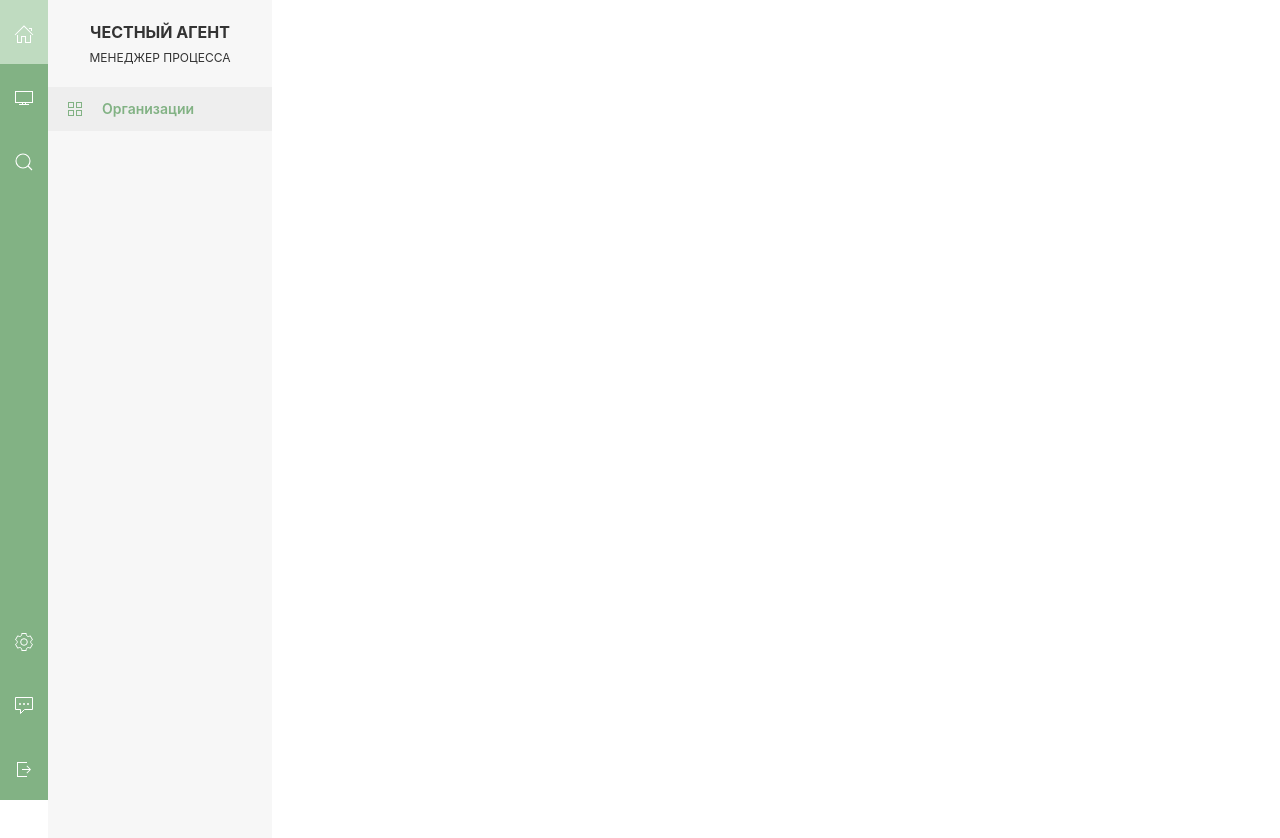
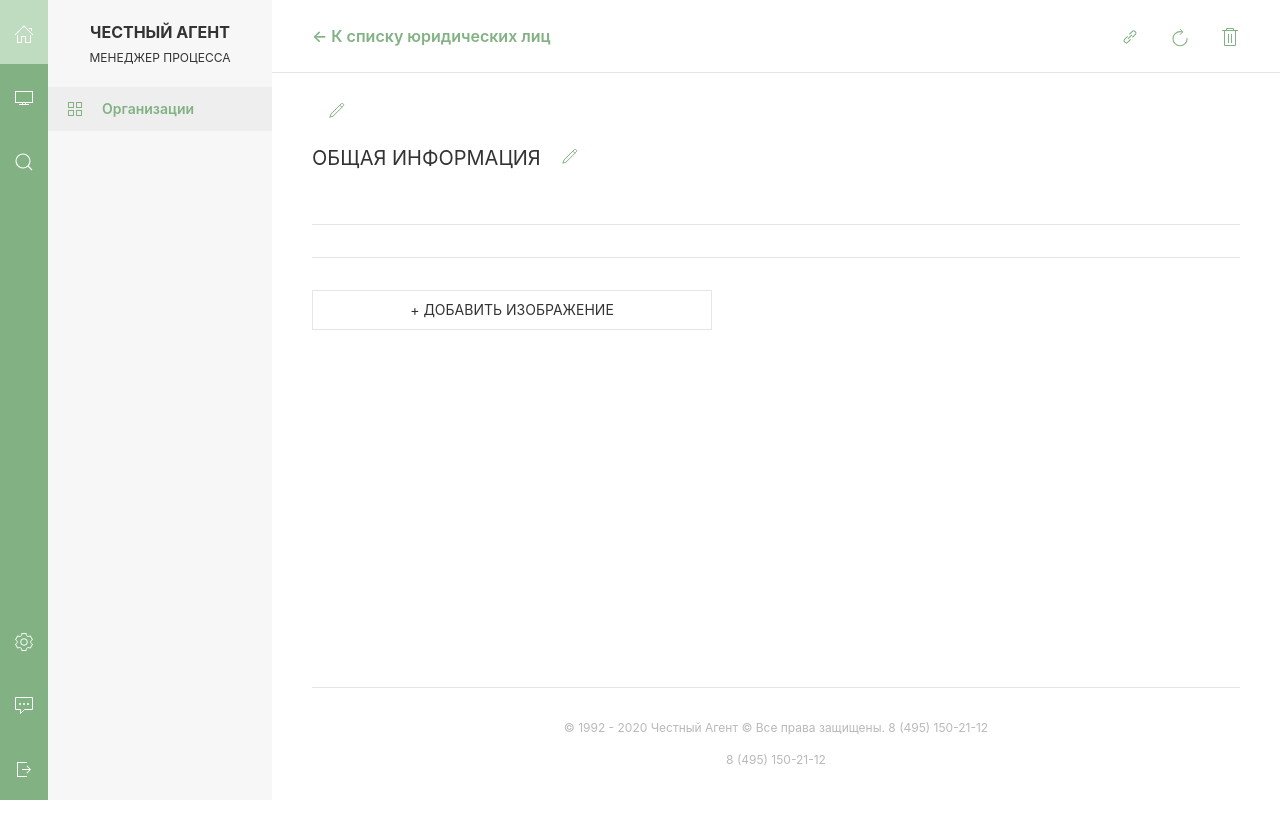
Before and after one commit to Igorg599/ritual, a React (Create React App) app: page / in a window 1280 px wide. Shown: the top 838 px of the page. After the commit the page ends 800 px from the top, so only its background shows below. Built offline with nearby package versions, Linux system fonts and the light colour scheme; no server answers.

Commit message:
commit-4

```diff
--- a/src/App.js
+++ b/src/App.js
@@ -4,6 +4,7 @@ import Nav from './components/Nav';
 import Side from './components/Side';
 import {fetchOrganization, fetchContacts} from './redux/actions/action';
 import {useDispatch} from 'react-redux';
+import OrganizationItem from './components/OrganizationItem';
 
 function App() {
   const dispatch = useDispatch();
@@ -20,6 +21,7 @@ function App() {
     <>
       <Nav/>
       <Side/>
+      <OrganizationItem/>
     </>
   );
 }
--- /dev/null
+++ b/src/components/Footer.js
@@ -0,0 +1,12 @@
+import React from 'react';
+
+const Footer = () => {
+    return (
+        <div className='footer'>
+            © 1992 - 2020 Честный Агент © Все права защищены. 8 (495) 150-21-12 <br/><br/>
+            8 (495) 150-21-12
+        </div>
+    )
+}
+
+export default Footer;
--- /dev/null
+++ b/src/components/OrganizationItem.js
@@ -0,0 +1,48 @@
+import React from 'react';
+
+import Footer from './Footer';
+
+const OrganizationItem = () => {
+    return (
+        <div className='organization'>
+            <div className='organization__header'>
+                <div className='organization__header-left'>
+                    &#8592; К списку юридических лиц
+                </div>
+                <div className='organization__header-right'>
+                    <div className='organization__header-icon'>
+                        <div uk-icon="icon: link"></div>
+                    </div>
+                    <div className='organization__header-icon'>
+                        <div uk-icon="icon: refresh"></div>
+                    </div>
+                    <div className='organization__header-icon'>
+                        <div uk-icon="icon: trash"></div>
+                    </div>
+                </div>
+            </div>
+            <div className='organization__descr'>
+                <div className='organization__title'>
+                    <h2></h2>
+                    <div className='organization__descr-icon'>
+                        <div uk-icon="icon: pencil"></div>
+                    </div>
+                </div>
+                <div className='organization__info'>
+                    <h4>ОБЩАЯ ИНФОРМАЦИЯ</h4>
+                    <div className='organization__descr-icon'>
+                        <div uk-icon="icon: pencil"></div>
+                    </div>
+                </div>
+                <div className='organization__border'></div>
+                <div className='organization__border'></div>
+                <div className='organization__button'>
+                    <button className="uk-button uk-button-default uk-width-1-1 uk-margin-small-bottom">+ Добавить изображение</button>
+                </div>
+            </div>
+            <Footer/>
+        </div>
+    )
+}
+
+export default OrganizationItem;
--- a/src/index.scss
+++ b/src/index.scss
@@ -54,7 +54,7 @@ code {
 .side {
   position: absolute;
   width: 224px;
-  height: 900px;
+  height: 100vh;
   left: 48px;
   top: 0px;
   background: #F7F7F7;
@@ -98,3 +98,91 @@ code {
     }
   }
 }
+
+.organization {
+  padding-left: 272px;
+  width: calc(100vw - 272px);
+  &__header {
+    display: flex;
+    flex-direction: row;
+    justify-content: space-between;
+    align-items: center;
+    padding: 0px 40px;
+    position: absolute;
+    height: 72px;
+    width: calc(100vw - 352px);
+    left: 272px;
+    top: 0px;
+    background: #FFFFFF;
+    border-bottom: 1px solid #E5E5E5;
+    font-style: normal;
+    font-weight: 600;
+    font-size: 16px;
+    line-height: 20px;
+    color: #82B284;
+    &-right {
+      display: flex;
+      justify-content: start;
+    }
+    &-icon {
+      margin-left: 30px;
+    }
+  }
+  &__descr {
+    padding: 72px 40px;
+    &-icon {
+      color: #82B284;
+    }
+  }
+  &__title {
+    display: flex;
+    margin-top: 24px;
+    font-style: normal;
+    font-weight: normal;
+    font-size: 20px;
+    line-height: 24px;
+    display: flex;
+    align-items: center;
+    color: #222222;
+    h2 {
+      margin-right: 14px;
+    }
+  }
+  &__info {
+    display: flex;
+    font-style: normal;
+    font-weight: 300;
+    font-size: 16px;
+    line-height: 20px;
+    color: #3B3B3B;
+    margin-top: 24px;
+    h4 {
+      margin-right: 18px;
+    }
+  }
+  &__button {
+    width: 400px;
+    color: #82B284;
+  }
+  &__border {
+    border-bottom: 1px solid #E5E5E5;
+    margin: 32px 0;
+  }
+}
+
+.footer {
+  padding-top: 32px;
+  position: absolute;
+  bottom: 0;
+  height: 80px;
+  text-align: center;
+  font-style: normal;
+  font-weight: normal;
+  font-size: 12px;
+  line-height: 16px;
+  text-align: center;
+  color: #B9B9B9;
+  border-top: 1px solid #E5E5E5;
+  width: calc(100vw - 352px);
+  margin-left: 40px;
+}
```
Also changed, not shown: 2 other files (tests, documents, lock files or other folders).
